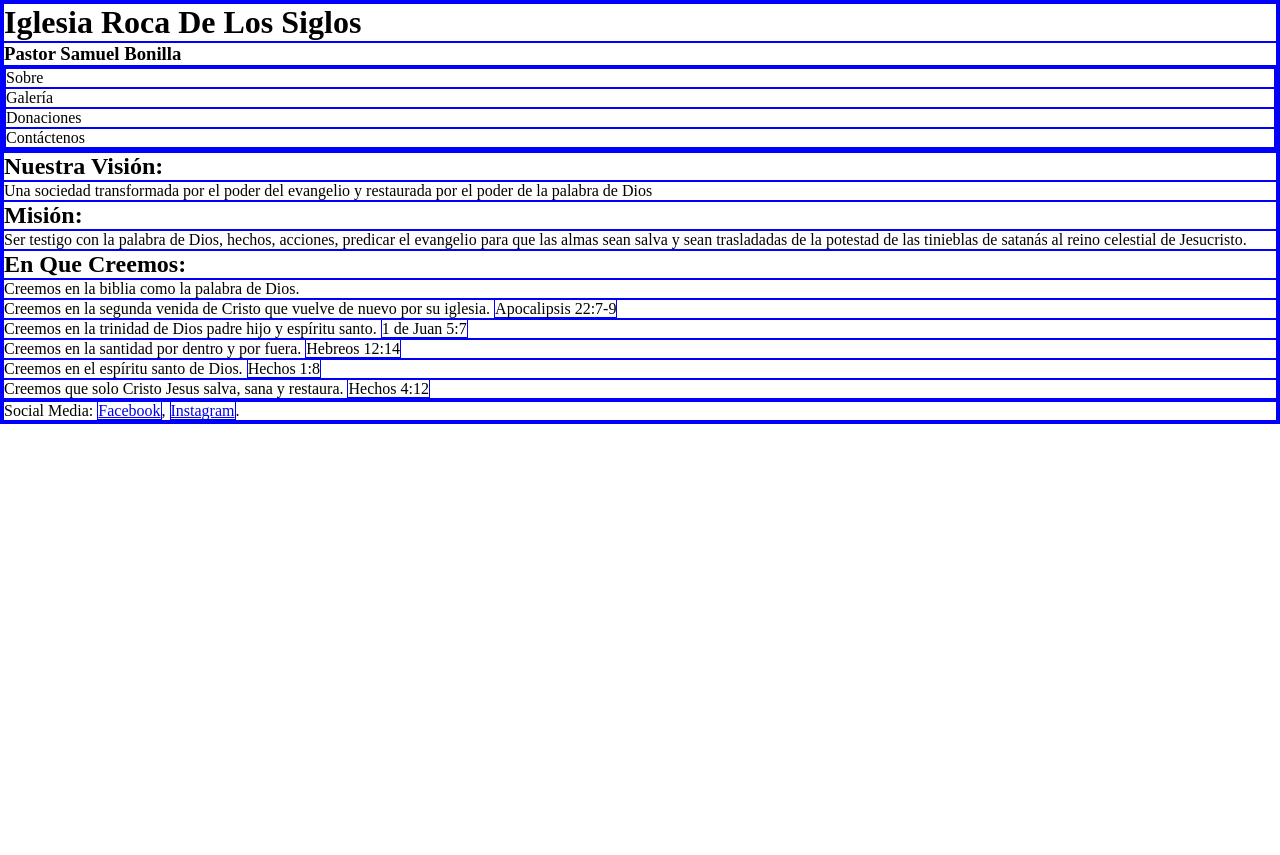
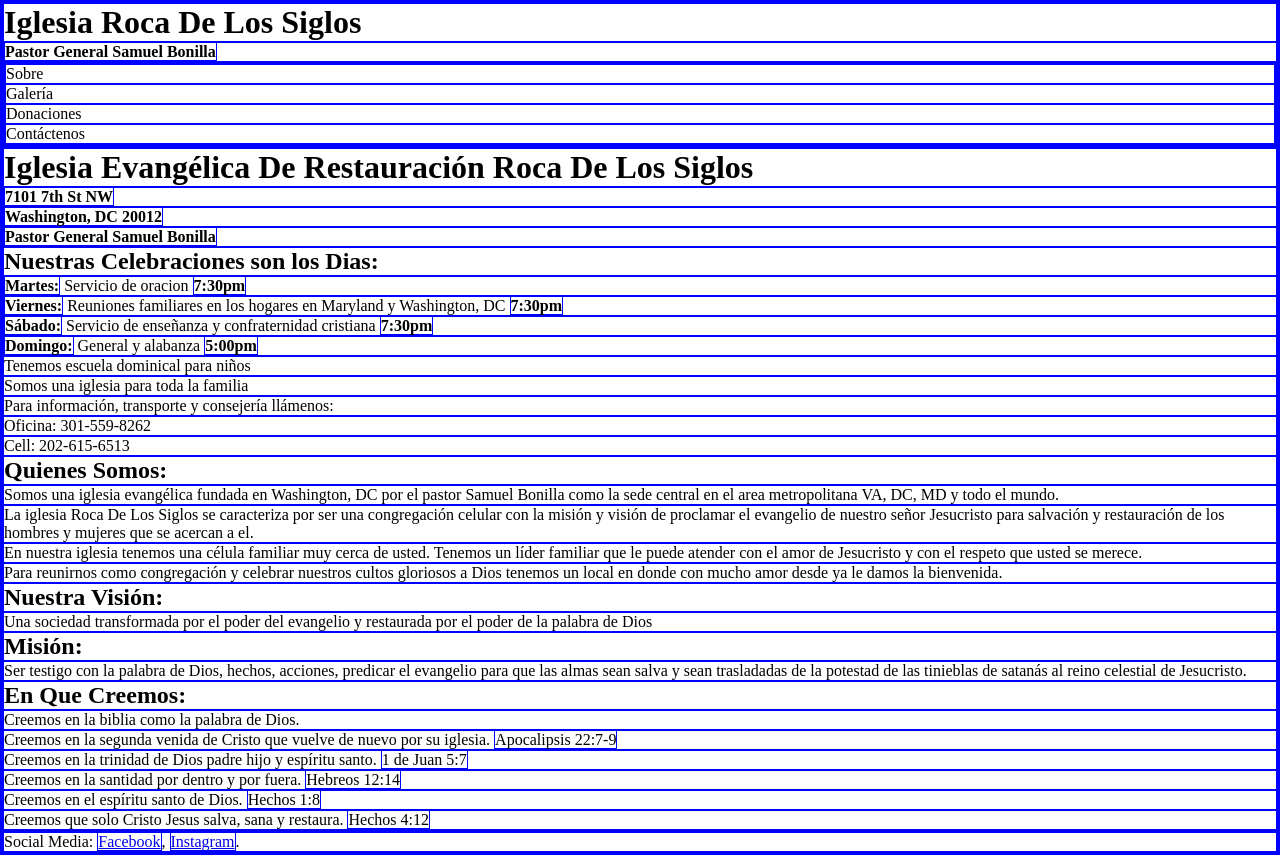
Before and after one commit to kl3gge/iglesia, a plain HTML site: page index.html in a window 1280 px wide. Before the commit the page ends 800 px from the top, so only its background shows below. Drawn offline with Linux system fonts and the light colour scheme.

Commit message:
added in a bit more content

```diff
--- a/index.html
+++ b/index.html
@@ -8,7 +8,7 @@
     <body>
         <header>
             <h1>Iglesia Roca De Los Siglos</h1>
-            <h3>Pastor Samuel Bonilla</h3>
+            <p><strong>Pastor General Samuel Bonilla</strong></p>
             <nav>
                 <ul>
                     <li>Sobre</li>
@@ -19,6 +19,25 @@
             </nav>
         </header>
         <main>
+            <h1>Iglesia Evangélica De Restauración Roca De Los Siglos</h1>
+            <p><strong>7101 7th St NW</strong></p>
+            <p><strong>Washington, DC 20012</strong></p>
+            <p><strong>Pastor General Samuel Bonilla</strong></p>
+            <h2>Nuestras Celebraciones son los Dias:</h2>
+            <p><strong>Martes:</strong> Servicio de oracion <strong>7:30pm</strong></p>
+            <p><strong>Viernes:</strong> Reuniones familiares en los hogares en Maryland y Washington, DC <strong>7:30pm</strong> </p>
+            <p><strong>Sábado:</strong> Servicio de enseñanza y confraternidad cristiana <strong>7:30pm</strong></p>
+            <p><strong>Domingo:</strong> General y alabanza <strong>5:00pm</strong></p>
+            <p>Tenemos escuela dominical para niños</p>
+            <p>Somos una iglesia para toda la familia</p>
+            <p>Para información, transporte y consejería llámenos:</p>
+            <p>Oficina: 301-559-8262</p>
+            <p>Cell: 202-615-6513</p>
+            <h2>Quienes Somos:</h2>
+            <p>Somos una iglesia evangélica fundada en Washington, DC por el pastor Samuel Bonilla como la sede central en el area metropolitana VA, DC, MD y todo el mundo.</p>
+            <p>La iglesia Roca De Los Siglos se caracteriza por ser una congregación celular con la misión y visión de proclamar el evangelio de nuestro señor Jesucristo para salvación y restauración de los hombres y mujeres que se acercan a el.</p>
+            <p>En nuestra iglesia tenemos una célula familiar muy cerca de usted. Tenemos un líder familiar que le puede atender con el amor de Jesucristo y con el respeto que usted se merece.</p>
+            <p>Para reunirnos como congregación y celebrar nuestros cultos gloriosos a Dios tenemos un local en donde con mucho amor desde ya le damos la bienvenida.</p>
             <h2>Nuestra Visión:</h2>
             <p>Una sociedad transformada por el poder del evangelio y restaurada por el poder de la palabra de Dios</p>
             <h2>Misión:</h2>
@@ -32,7 +51,7 @@
             <p>Creemos que solo Cristo Jesus salva, sana y restaura. <span>Hechos 4:12</span></p>
         </main>
         <footer>
-            <p>Social Media: <a href="https://www.facebook.com/profile.php?id=100009638382363">Facebook</a>, <a href="https://www.instagram.com/sammy_bonilla_/?hl=en">Instagram</a>.</p>
+            <p>Social Media: <a href="https://www.facebook.com/profile.php?id=100009638382363" target="_blank">Facebook</a>, <a href="https://www.instagram.com/sammy_bonilla_/?hl=en" target="_blank">Instagram</a>.</p>
         </footer>
     </body>
 </html>
```
